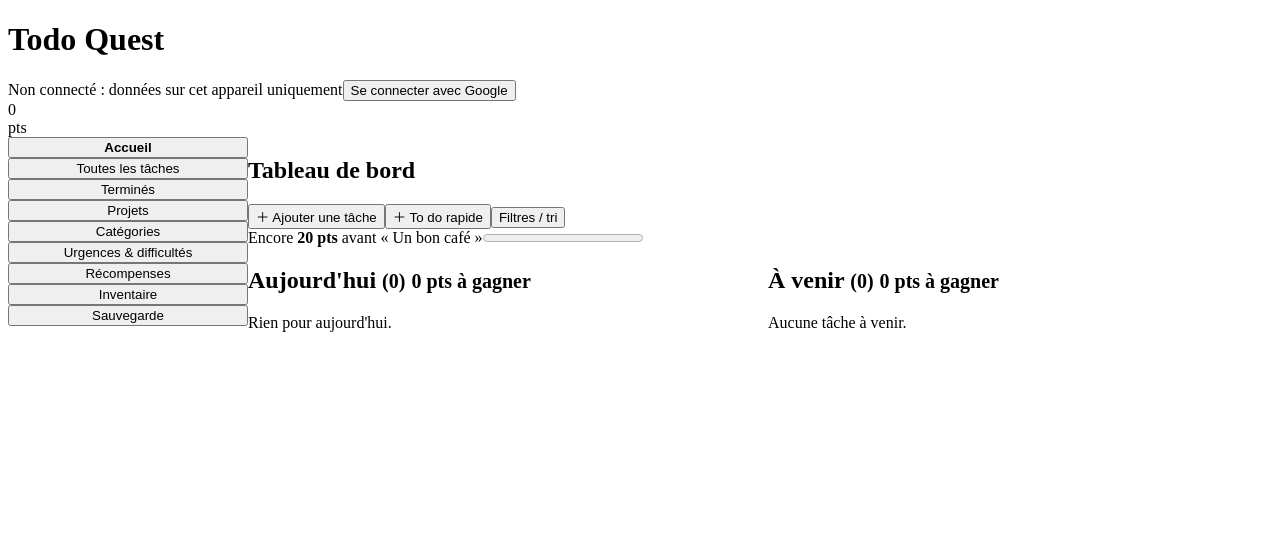
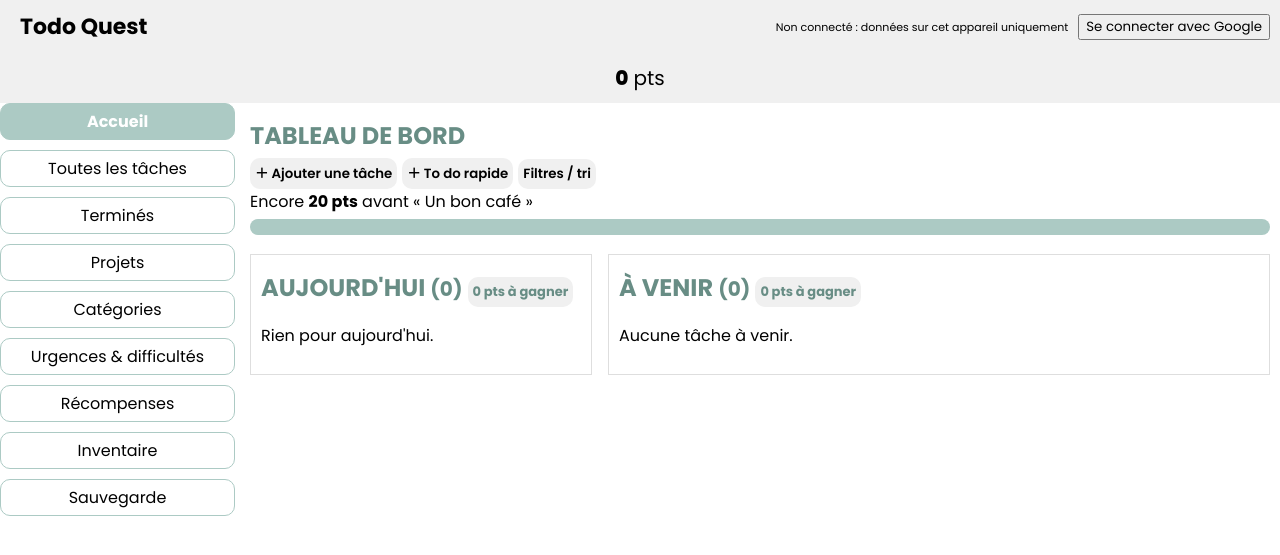
Before and after one commit to KoalaVolant/CSSPisrale, a PHP site: page /tododo/index.html in a window 1280 px wide. Shown: the top 555 px of the page. Run offline with PHP 8.4, Linux system fonts and the light colour scheme; some libraries are stand-ins or nearby versions.

Commit message:
Update stylekoala.css

```diff
--- a/tododo/stylekoala.css
+++ b/tododo/stylekoala.css
@@ -1 +1,127 @@
-/**/
+   @import url(https://fonts.googleapis.com/css?family=Poppins:100,100italic,200,200italic,300,300italic,regular,italic,500,500italic,600,600italic,700,700italic,800,800italic,900,900italic);
+
+:root{
+   --main-color:#dedede;
+    --fnd:#f0f0f0;
+   --fnt:'Poppins';
+    --fnd2:#accac4;
+    --fnd3:#88a7a1;
+    --tit:#688d85;
+    --white:#fff;
+
+    --category:#e8f5e5;
+    --project:#cde2ca;
+    --points:;
+    --cours:#d9b983;
+}
+
+body{ font-family:var(--fnt) !important;
+margin:0 auto;}
+body *{ font-family:var(--fnt) !important; }
+
+h1{  background:var(--fnd);
+ margin:0; padding:0 10px; font-size:22px; }
+.sync-box{ font-size:11px !important; font-weight:400; }
+.sync-box span{ margin-right:10px; }
+.sync-box .sync-user{ font-weight:600; }
+.sync-box .sync-signout{ font-size:10px;}
+
+.points-box{ font-size:20px; background:var(--fnd); text-align:center;
+padding:10px; display:flex; justify-content:center;}
+.points-badge{ font-weight:800; margin-right:5px;}
+.points-info{ font-size:12px; display:block;}
+
+.app-nav button{ border:1px solid var(--fnd2) !important; padding:5px;
+margin-right:5px; border-radius:10px; background:none; font-size:16px; margin-bottom:10px; }
+.app-nav button.active{ background:var(--fnd2); color:var(--white); text-decoration:none;}
+
+h2{ margin:5px 0; text-transform:uppercase; color:var(--tit);  }
+.dashboard-section button{ background:none; border:3px solid var(--main-color);
+border-radius:10px; padding:5px; font-size:10px; margin-bottom:10px;}
+.dashboard section{ border:1px solid var(--main-color); padding:10px; }
+
+.actions{ margin:10px 0; }
+.actions button{ background:none; background:var(--main-color); border:none;
+padding:10px;font-weight:600; border-radius:10px; }
+
+.task-form, .quick-form{ background:var(--fnd); padding:10px; width:80%;
+margin:0 auto; margin-bottom:10px; border-radius:15px;}
+.task-form form{ display:flex; flex-wrap:wrap; }
+.task-form form label{ margin:5px; }
+
+.task-list article .task-title{ font-size:16px; margin:0; }
+.task-list article .task-meta{ display:flex; }
+.task-list article .task-meta span{ border:1px solid var(--main-color);
+border-radius:5px; text-transform:uppercase; padding:3px; font-size:12px;
+margin-right:5px; font-weight:600; }
+
+.app-main{ padding:10px;}
+
+.page-actions button,
+.task-toolbar button{ margin-right:5px; background:var(--fnd); border:none;
+    padding:5px; border-radius:10px; font-weight:600; }
+
+    .dashboard{ margin-top:15px; display:flex;}
+
+.view-today{ width:33%; }
+.view-upcoming{ width:66%; }
+
+button{ cursor:pointer;}
+
+.list-points{ display:inline-block; background:var(--fnd);
+    border-radius:10px; text-transform:none; font-size:13px; padding:5px;
+}
+
+.task-list-box{display:flex; flex-wrap:wrap; justify-content:space-between;}
+.task-toolbar{ width:100%; }
+.task-list-box [class*="status"]{ width:48%;  border:2px solid var(--main-color); padding:5px; margin:5px 0;}
+.status-doing{ border-color:var(--cours);  }
+
+.task-tags{ font-size:11px;  }
+.task-tags *{ border-color:var(--main-color); }
+.task-tags .tag-category{ background:var(--category); border:none; }
+.task-tags .tag-project{ background:var(--project); border:none; }
+
+.form-panel textarea{ width:100%;}
+
+.view-done .task-group{ display:flex; flex-wrap:wrap;
+justify-content:space-between;}
+.view-done .task-group .task-group-title{ width:100%; }
+.view-done .task-group article{ width:32%; }
+
+.view-projects{ display:flex; flex-wrap:wrap; }
+.view-projects .hint{ display:none; }
+.view-projects .project{ width:46%; }
+
+.reward-list{ align-items:center;  display:flex; flex-wrap:wrap; justify-content:center;  }
+.reward-list .reward{ width:30%; border:1px solid var(--main-color);
+margin:5px; padding:10px;}
+
+.reward-category, .reward-cost{ font-size:12px; }
+.reward h3{ margin:0; }
+.app-brand{ display:flex;
+justify-content:space-between; background:var(--fnd);
+align-items:center; padding:10px;}
+.reward-fl{ display:flex; }
+.reward-fl p{ margin:5px 0; border:1px solid var(--main-color); border-radius:5px;
+margin-right:5px; padding:3px; }
+.reward-status{ margin:5px 0; }
+
+progress {  -webkit-appearance: none; width:100%; }
+::-webkit-progress-bar {  background:var(--fnd2); border-radius:10px;
+width:100%; }
+progress[value]::-webkit-progress-value { background:var(--fnd3);
+border-radius:15px; }
+
+.inventory-list{ align-items:center;  display:flex; flex-wrap:wrap; justify-content:center;  }
+.inventory-list article{ width:30%; border:1px solid var(--main-color);
+margin:5px; padding:10px; }
+.inventory-name{ margin:0; }
+.inventory-meta { margin:5px 0; border:1px solid var(--main-color); border-radius:5px;
+    margin-right:5px; padding:3px; font-size:13px; }
+
+.view-done .task-group{ width:100%; }
+
+.project-toolbar{ width:100%; }
+
+.project{ padding:10px; border:1px solid var(--main-color); margin:5px;}
```
